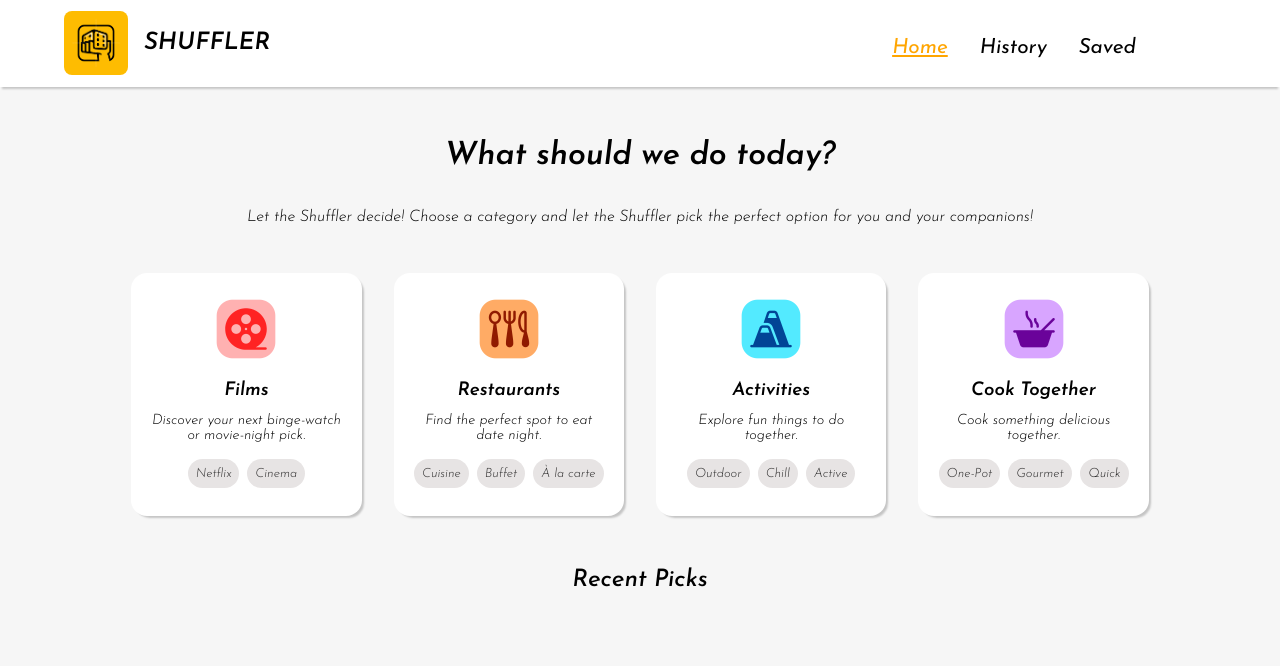
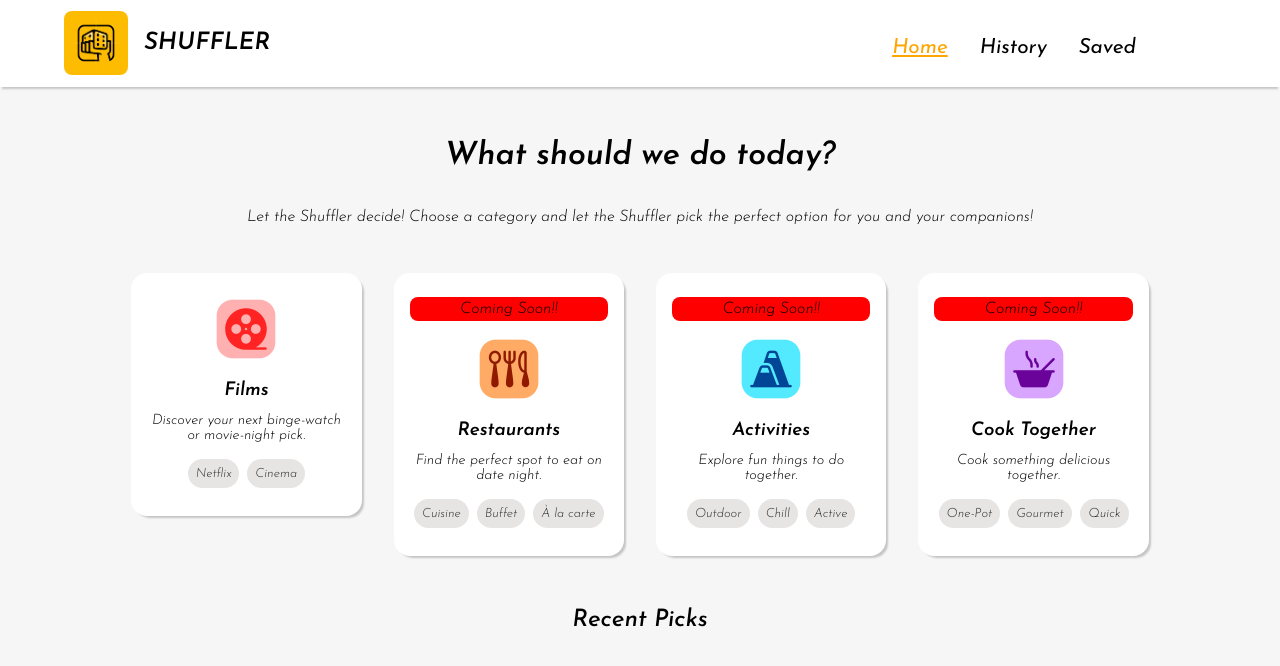
Before and after one commit to swiftybo/shuffler, a React (Vite) app: page / in a window 1280 px wide. Shown: the top 666 px of the page. Built offline with nearby package versions, Linux system fonts and the light colour scheme.

Commit message:
added conditionally rendered paragraph to show the menuItems which are 'coming soon'

```diff
--- a/src/components/homeComponents/Menu.jsx
+++ b/src/components/homeComponents/Menu.jsx
@@ -11,6 +11,7 @@ export default function Menu() {
     <section className="menu">
       <Link to="/films">
         <MenuItem
+          isComingSoon={false}
           key="films"
           title="Films"
           logo={filmLogo}
@@ -20,14 +21,16 @@ export default function Menu() {
         </MenuItem>
       </Link>
       <MenuItem
+        isComingSoon={true}
         key="restaurants"
         title="Restaurants"
         logo={restaurantLogo}
         buzzWords={["Cuisine", "Buffet", "À la carte"]}
       >
-        Find the perfect spot to eat date night.
+        Find the perfect spot to eat on date night.
       </MenuItem>
       <MenuItem
+        isComingSoon={true}
         key="activites"
         title="Activities"
         logo={activityLogo}
@@ -36,6 +39,7 @@ export default function Menu() {
         Explore fun things to do together.
       </MenuItem>
       <MenuItem
+        isComingSoon={true}
         key="recipes"
         title="Cook Together"
         logo={cookingLogo}
--- a/src/components/homeComponents/MenuItem.jsx
+++ b/src/components/homeComponents/MenuItem.jsx
@@ -1,6 +1,7 @@
-export default function MenuItem({ title, logo, buzzWords, children }) {
+export default function MenuItem({ title, logo, buzzWords, children, isComingSoon }) {
   return (
     <div className="menuItem">
+      {isComingSoon && <p className="menuItem__banner">Coming Soon!!</p>}
       <img className="menuItem__logo" src={logo} alt={`${title} logo`} />
       <h3 className="menuItem__header">{title}</h3>
       <p className="menuItem__description josefin-sans">{children}</p>
--- a/src/index.css
+++ b/src/index.css
@@ -143,6 +143,15 @@ li a.active {
   text-align: center;
 }
 
+.menuItem__banner {
+  margin: 0 0 1rem;
+  padding: 0.25rem;
+  width: 100%;
+  border-radius: 0.5rem;
+  background-color: red;
+  font-size: medium;
+}
+
 .menuItem__logo {
   width: 4rem;
   height: 4rem;
```
